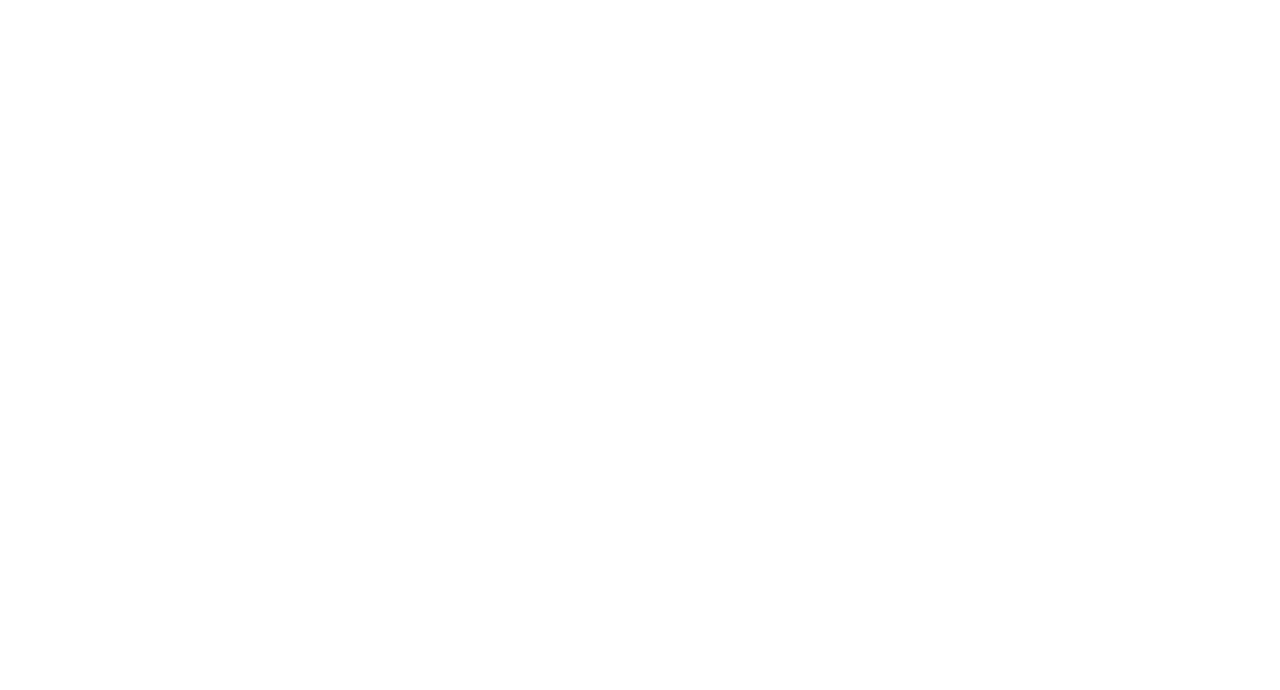
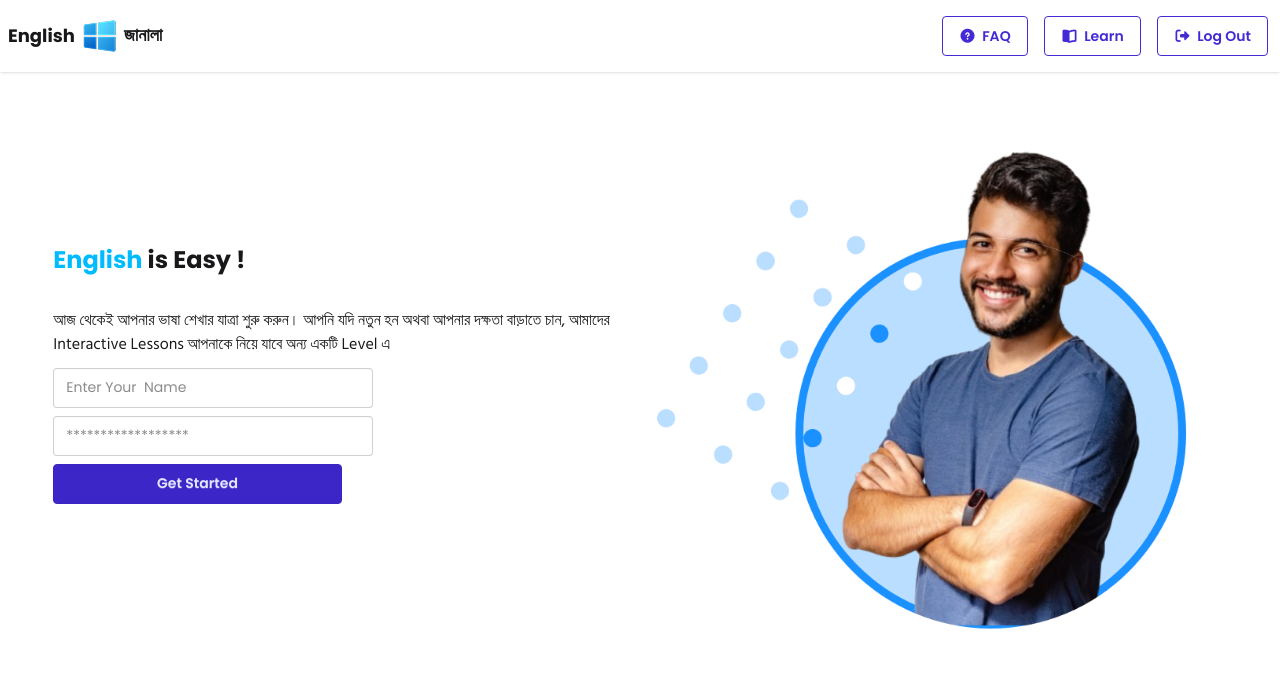
Before and after one commit to cporan/english-janala, a plain HTML site: page index.html in a window 1280 px wide. Drawn offline with nearby package versions, Linux system fonts and the light colour scheme.

Commit message:
completed header and hero area

```diff
--- a/index.html
+++ b/index.html
@@ -4,8 +4,97 @@
     <meta charset="UTF-8">
     <meta name="viewport" content="width=\, initial-scale=1.0">
     <title>Document</title>
+    <!-- daisyUi  and tellwind link this  -->
+    <link href="https://cdn.jsdelivr.net/npm/daisyui@5" rel="stylesheet" type="text/css" />
+    <script src="https://cdn.jsdelivr.net/npm/@tailwindcss/browser@4"></script>
+    <!-- font awsame cdn  for this  -->
+    <link rel="stylesheet" href="https://cdnjs.cloudflare.com/ajax/libs/font-awesome/7.0.1/css/all.min.css" integrity="sha512-2SwdPD6INVrV/lHTZbO2nodKhrnDdJK9/kg2XD1r9uGqPo1cUbujc+IYdlYdEErWNu69gVcYgdxlmVmzTWnetw==" crossorigin="anonymous" referrerpolicy="no-referrer" />
+    <!-- google font link  forr this project  -->
+    <link rel="preconnect" href="https://fonts.googleapis.com">
+    <link rel="preconnect" href="https://fonts.gstatic.com" crossorigin>
+    <link href="https://fonts.googleapis.com/css2?family=Hind+Siliguri:wght@300;400;500;600;700&family=Poppins:ital,wght@0,100;0,200;0,300;0,400;0,500;0,600;0,700;0,800;0,900;1,100;1,200;1,300;1,400;1,500;1,600;1,700;1,800;1,900&display=swap" rel="stylesheet">
+
+    <!-- custom css link  for this website  -->
+      <link rel="stylesheet" href="style/style.css">
 </head>
 <body>
 
+        <header>
+          <div class="navbar bg-base-100 shadow-sm">
+                <div class="navbar-start">
+                    <div class="dropdown">
+                    <div tabindex="0" role="button" class="btn btn-ghost lg:hidden">
+                        <svg xmlns="http://www.w3.org/2000/svg" class="h-5 w-5" fill="none" viewBox="0 0 24 24" stroke="currentColor"> <path stroke-linecap="round" stroke-linejoin="round" stroke-width="2" d="M4 6h16M4 12h8m-8 6h16" /> </svg>
+                    </div>
+                    <ul
+                        tabindex="0"
+                        class="menu menu-sm dropdown-content bg-base-100 rounded-box z-1 mt-3 w-52 p-2 shadow">
+
+                         <li><a href="" class="">
+                            <i class="fa-solid fa-circle-question"></i>FAQ</a></li>
+
+
+                              <li><a href="" class="">
+                           <i class="fa-solid fa-book-open"></i> Learn</a></li>
+
+                              <li><a href="" class="">
+                            <i class="fa-solid fa-right-from-bracket"></i>Log Out</a></li>
+                    </ul>
+                    </div>
+                    <a class=" flex items-center gap-1">
+                        <span class="text-lg font-bold">English</span>
+                        <img src="./assets/logo.png" alt="">
+                        <span class="font-bangla text-lg font-semibold">জানালা </span>
+
+                    </a>
+                </div>
+                <div class="navbar-end hidden lg:flex">
+                    <ul class="menu menu-horizontal px-1 space-x-4">
+                        <li><a href="" class="btn btn-outline btn-primary">
+                            <i class="fa-solid fa-circle-question"></i>FAQ</a></li>
+
+
+                              <li><a href="" class="btn btn-outline btn-primary">
+                           <i class="fa-solid fa-book-open"></i> Learn</a></li>
+
+                              <li><a href="" class="btn btn-outline btn-primary">
+                            <i class="fa-solid fa-right-from-bracket"></i>Log Out</a></li>
+                    </ul>
+                </div>
+
+           </div>
+        </header>
+
+
+
+        <section class="flex flex-col-reverse md:flex-row gap-5 justify-between items-center py-5 w-11/12 mx-auto">
+
+            <div class="content flex-1">
+
+                <h2 class="text-2xl font-bold mb-8 text-center md:text-left"><span class="text-sky-400">English</span> is Easy !</h2>
+                <p class="font-bangla">আজ থেকেই আপনার ভাষা শেখার যাত্রা শুরু করুন। আপনি যদি নতুন হন অথবা আপনার দক্ষতা বাড়াতে চান, আমাদের Interactive Lessons আপনাকে নিয়ে যাবে অন্য একটি Level এ</p>
+
+                <div class="space-y-2 my-3 text-center md:text-left flex flex-col">
+                    <input type="text" placeholder="Enter Your  Name " class="input" />
+                    <input type="text" placeholder="******************" class="input" />
+                    <button class="btn btn-active btn-primary block w-6/12"> Get Started</button>
+                </div>
+
+
+            </div>
+            <div class="img-part flex-1
+            ">
+                <img src="./assets/hero-student.png" alt="">
+
+            </div>
+        </section>
+
+
+
+
+
+
+        <script src="script/main.js"></script>
+
 </body>
 </html>
--- a/style/style.css
+++ b/style/style.css
@@ -0,0 +1,7 @@
+*{
+    font-family: "Poppins", sans-serif;
+}
+
+.font-bangla{
+    font-family: "Hind Siliguri", sans-serif;
+}
```
Also changed, not shown: script/main.js (added), tailwind.config.js (added), 1 other file.
